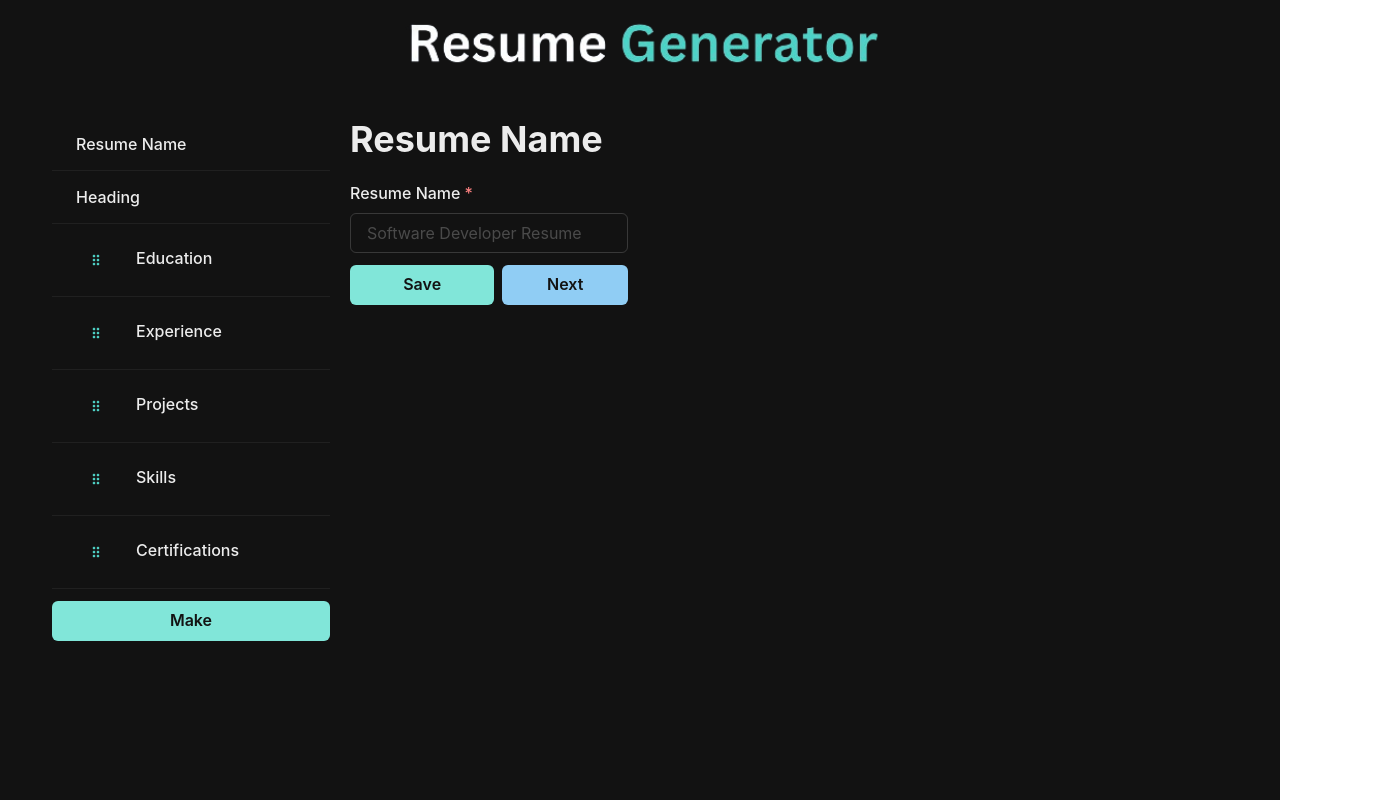
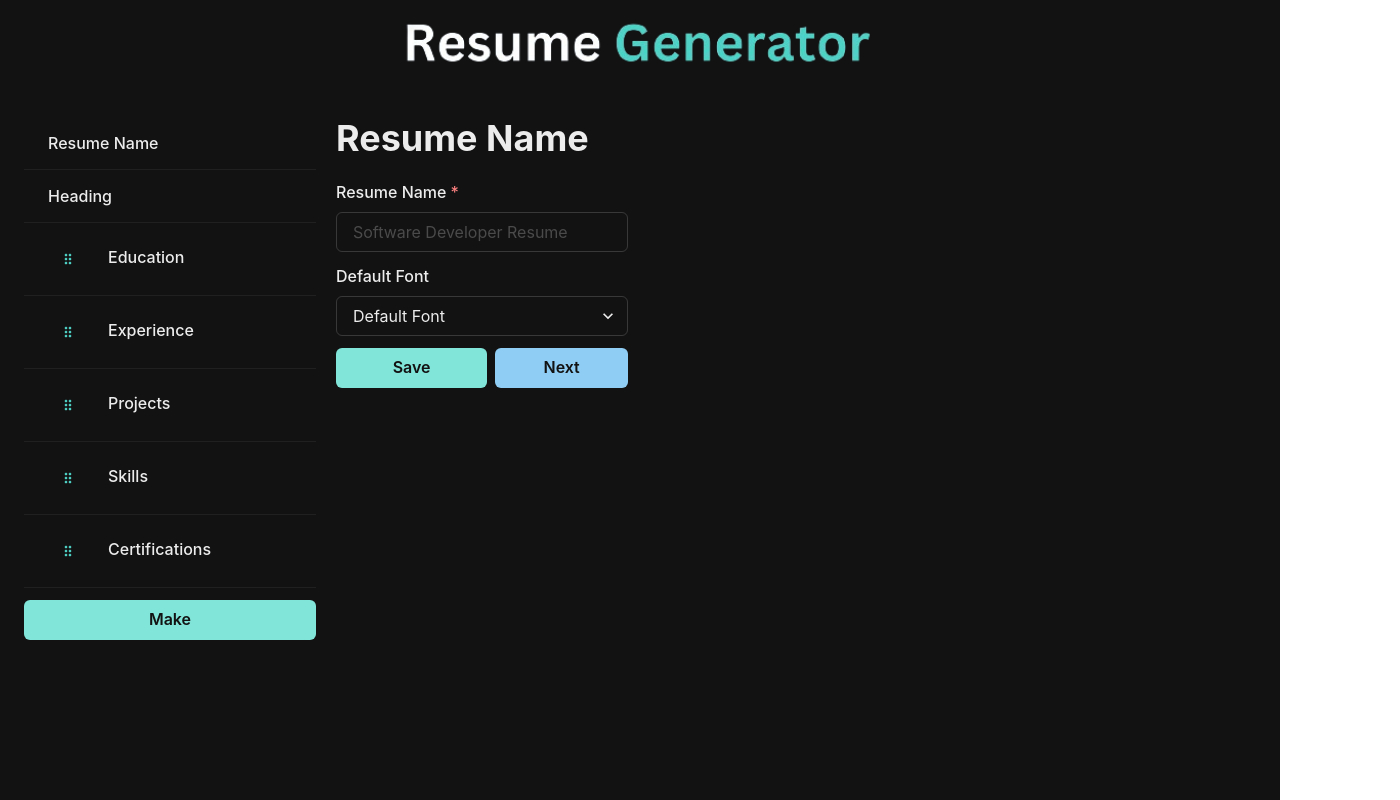
Before and after one commit to TheFJcurve/resume-generator-app, a React (Vite) app in the folder frontend/: page /resume/create in a window 1280 px wide. Shown: the top 800 px of the page, 1400 px wide, since content can reach past the window. Built offline with nearby package versions, Linux system fonts and the light colour scheme.

Commit message:
added multiple font support

```diff
--- a/frontend/src/components/ResumeCard.tsx
+++ b/frontend/src/components/ResumeCard.tsx
@@ -24,6 +24,7 @@ interface Props {
 const ResumeCard = ({ resume }: Props) => {
   const { dispatch } = useResume();
   const onDelete = (id: string) => {
+    window.location.reload();
     useResumeRemove({ id });
   };
   const fetchAndUse = (resume: Resume) => {
@@ -61,6 +62,7 @@ const ResumeCard = ({ resume }: Props) => {
               "skills",
               "certifications",
             ],
+        font: resume.font ? resume.font : "lmodern",
       },
     });
   };
--- a/frontend/src/components/ResumeName.tsx
+++ b/frontend/src/components/ResumeName.tsx
@@ -6,6 +6,7 @@ import {
   HStack,
   Heading,
   Input,
+  Select,
 } from "@chakra-ui/react";
 import { Form, Link } from "react-router-dom";
 import useResume from "../hooks/useResume";
@@ -21,6 +22,11 @@ const ResumeName = () => {
     };
 
     dispatch({ type: "UPDATE_RESUME", field: "name", value: newName.name });
+
+    const newFont = {
+      font: data.get("font") as string,
+    };
+    dispatch({ type: "UPDATE_RESUME", field: "font", value: newFont.font });
   };
 
   return (
@@ -35,6 +41,22 @@ const ResumeName = () => {
             placeholder="Software Developer Resume"
             defaultValue={resume?.name}
           />
+          <FormControl marginTop={3}>
+            <FormLabel>Default Font</FormLabel>
+            <Select
+              name="font"
+              placeholder="Default Font"
+              defaultValue={"lmodern"}
+            >
+              <option value="utopia" style={{ font: "" }}>
+                Utopia
+              </option>
+              <option value="mathptmx">Times New Roman</option>
+              <option value="tgtermes">Gyre Termes</option>
+              <option value="tgheros">Gyre Heros</option>
+              <option value="helvet">Helvetica</option>
+            </Select>
+          </FormControl>
           <HStack>
             <Button
               colorScheme="teal"
--- a/frontend/src/context/ResumeContext.tsx
+++ b/frontend/src/context/ResumeContext.tsx
@@ -20,6 +20,7 @@ export type ResumeType = {
   certifications: Certification[];
   latexCode?: string;
   order: string[];
+  font: string;
 };
 
 type UpdateFieldAction = {
--- a/frontend/src/design/LayoutCreate.tsx
+++ b/frontend/src/design/LayoutCreate.tsx
@@ -9,11 +9,11 @@ const LayoutCreate = () => {
       <GridItem>
         <Navbar />
       </GridItem>
-      <SimpleGrid columns={{ sm: 1, md: 2 }} gap={10} marginLeft={10}>
-        <GridItem width={"100%"}>
+      <SimpleGrid columns={{ sm: 1, lg: 2 }} marginLeft={3}>
+        <GridItem width={"100%"} marginRight={5} marginBottom={4}>
           <ResumeComponents />
         </GridItem>
-        <GridItem width={"100%"}>
+        <GridItem width={{ sm: "400px", md: "800px", lg: "600px" }}>
           <LatexPDF />
         </GridItem>
       </SimpleGrid>
--- a/frontend/src/latex/useLatex.ts
+++ b/frontend/src/latex/useLatex.ts
@@ -19,9 +19,13 @@ const useLatex = (resume: ResumeType | undefined) => {
     \\usepackage[left=0.4in,right=0.4in,bottom=0.3in,top=0.6in]{geometry}
 
 
-\\def\\bull{\\vrule height 0.8ex width .7ex depth -.1ex }
+\\def\\bull{\\vrule height 0.8ex width .7ex depth -.1ex } \n`
 
-% DEFINITIONS FOR RESUME %%%%%%%%%%%%%%%%%%%%%%%
+if (resume?.font) {
+    latexFile += `\\usepackage{${resume.font}} \n`
+}
+
+latexFile += `% DEFINITIONS FOR RESUME %%%%%%%%%%%%%%%%%%%%%%%
 
 \\newcommand{\\lineunder} {
     \\vspace*{-8pt} \\\\
--- a/frontend/src/main.tsx
+++ b/frontend/src/main.tsx
@@ -32,6 +32,7 @@ const defaultResume = {
     "skills",
     "certifications",
   ],
+  font: "lmodern",
 };
 
 const queryClient = new QueryClient();
--- a/frontend/src/services/resumeService.ts
+++ b/frontend/src/services/resumeService.ts
@@ -53,6 +53,7 @@ export interface Resume {
     certifications?: Certification[];
     latexCode?: string;
     order?: string[];
+    font?: string;
     createdAt: Date;
     updatedAt: Date;
 }
```
Also changed, not shown: 2 other files (tests, documents, lock files or other folders).
